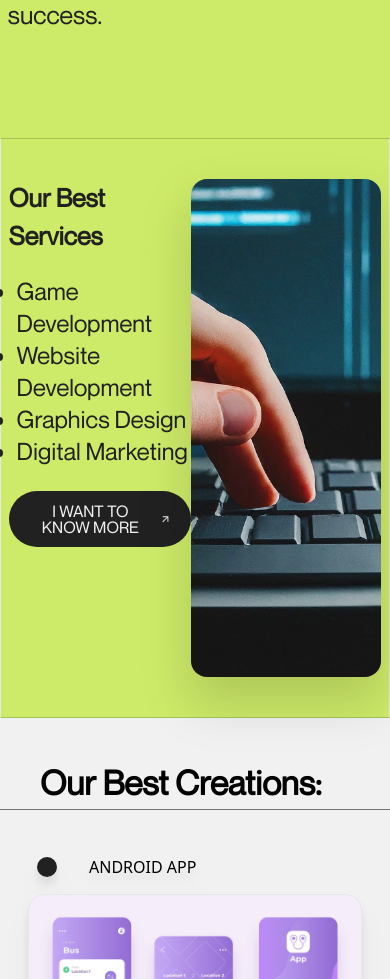
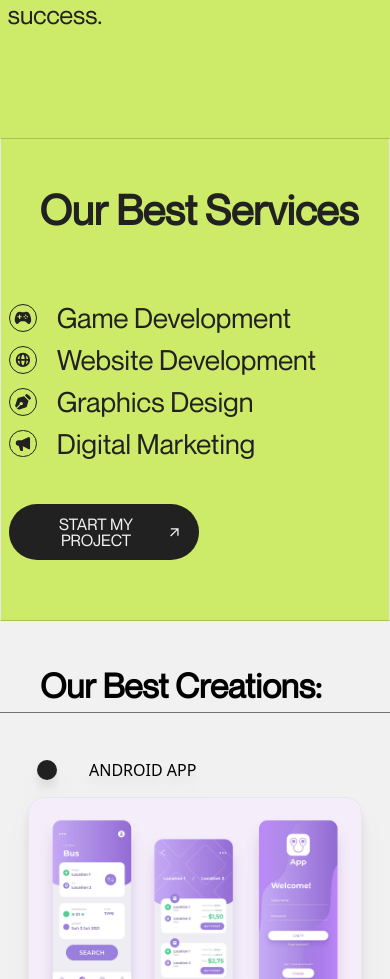
Before and after one commit to Abdulsaboor2004/animated_react_lp, a React (Vite) app: page / in a window 390 px wide. Shown: the part 1240-2219 px from the top of the page. Built offline with nearby package versions, Linux system fonts and the light colour scheme; a web font is replaced by a local one.

Commit message:
about section is responsive now!

```diff
--- a/src/components/About.jsx
+++ b/src/components/About.jsx
@@ -1,5 +1,9 @@
 import React from 'react';
+import { IoGameController } from "react-icons/io5";
 import { MdArrowOutward } from 'react-icons/md';
+import { HiGlobeAlt } from "react-icons/hi";
+import { FaPenNib } from "react-icons/fa";
+import { HiSpeakerphone } from "react-icons/hi";
 
 const About = () => (
   <article className='w-full font-["NeueMontreal"] font-medium text-dark bg-[#CDEA68] rounded-tl-3xl rounded-tr-3xl -mt-5'>
@@ -24,29 +28,29 @@ const About = () => (
       </a>{' '}
       just for your success.
     </h2>
-    <div className='w-full py-10 border mt-10 border-t-dark/20 border-b-dark/20 flex '>
-      <div className='w-1/2 pl-[2vw]'>
-        <h1 className='text-[3vmax] font-bold'>Our Best Services</h1>
-        <ul className='text-2xl pl-[2vw] my-5 list-disc '>
-          <a>
-            <li>Game Development</li>
+    <div className='w-full py-10 border mt-10 border-t-dark/20 border-b-dark/20 flex'>
+      <div className='w-[100vw] md:w-1/2 pl-[2vw] flex flex-col '>
+        <h1 className='text-center md:text-[3.7vmax] text-[4.9vmax]  font-bold'>Our Best Services</h1>
+        <ul className='w-full md:text-[2.3vmax] text-[3.3vmax]  my-5 flex flex-col mt-14'>
+          <a className='hover:animate-pulse flex' >
+            <li className='flex items-center gap-5'><IoGameController className='border border-dark rounded-full p-1 '/> Game Development </li>
           </a>
-          <a>
-            <li>Website Development</li>
+          <a className='hover:animate-pulse flex' >
+            <li className='flex items-center gap-5'><HiGlobeAlt className='border border-dark rounded-full p-1 '/> Website Development </li>
           </a>
-          <a>
-            <li>Graphics Design</li>
+          <a className='hover:animate-pulse flex' >
+            <li className='flex items-center gap-5'><FaPenNib className='border border-dark rounded-full p-1 '/> Graphics Design </li>
           </a>
-          <a>
-            <li>Digital Marketing</li>
+          <a className='hover:animate-pulse flex' >
+            <li className='flex items-center gap-5'><HiSpeakerphone className='border border-dark rounded-full p-1 '/> Digital Marketing </li>
           </a>
         </ul>
-        <button className='py-3 px-5 text-dim_white my-6 outline-none bg-dark rounded-full leading-none uppercase flex gap-2 items-center justify-around '>
-          I want to Know More
-          <MdArrowOutward className='' />
+        <button className='text-center w-1/2 py-3 px-4 text-dim_white my-5 outline-none bg-dark rounded-full leading-none uppercase flex md:gap-2 items-center justify-around '>
+          Start My Project
+          <MdArrowOutward  />
         </button>
       </div>
-      <div className='w-1/2 h-[59vh] overflow-hidden drop-shadow-2xl rounded-2xl bg-dark/20 mr-[2vw]'>
+      <div className='hidden md:block w-1/2 h-[59vh] overflow-hidden drop-shadow-2xl rounded-2xl bg-dark/20 mr-[2vw]'>
         <div className="w-full h-full bg-cover bg-center bg-[url('./assets/images/developing_closeup.webp')]"></div>
       </div>
     </div>
```
